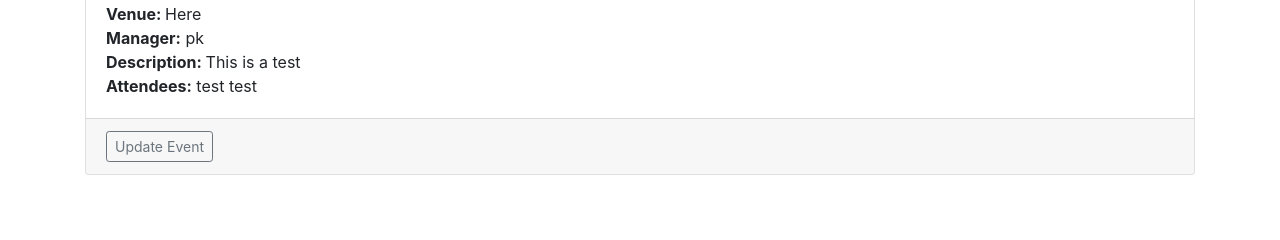
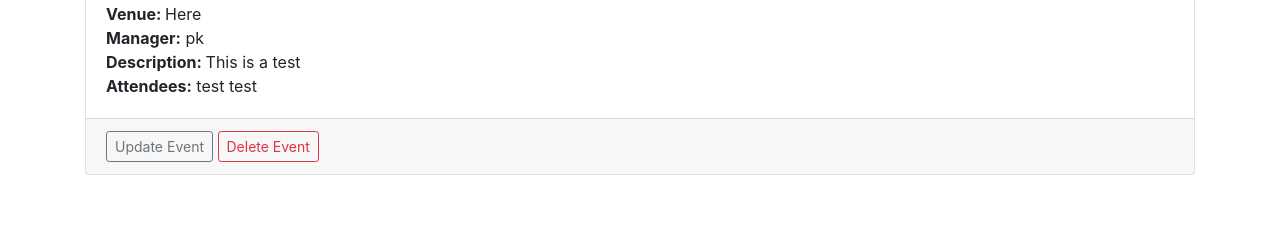
Before and after one commit to fatpat314/dog_aunt, a Django app: page /events/ in a window 1280 px wide. Shown: the part 264-504 px from the top of the page. Run offline with Django 3.2, Linux system fonts and the light colour scheme; data comes from the database, SQL or seed files in the repository; both versions use the stored data as it was after the commit; some libraries are stand-ins or nearby versions.

Commit message:
delete venue and event initiated

```diff
--- a/events/templates/events/event_list.html
+++ b/events/templates/events/event_list.html
@@ -28,6 +28,7 @@
         </div>
         <div class="card-footer text-muted">
             <a href="{% url 'update_event' event.id%}" class="btn btn-outline-secondary btn-sm">Update Event</a>
+            <a href="{% url 'delete_event' event.id%}" class="btn btn-outline-danger btn-sm">Delete Event</a>
         </div>
       </div>
     {% endfor %}
--- a/events/templates/events/venue.html
+++ b/events/templates/events/venue.html
@@ -11,6 +11,7 @@
                 </td>
                 <td align="right">
                     <a href="{% url 'update_venue' venue.id %}" class="btn btn-outline-secondary btn-sm">Update</a>
+                    <a href="{% url 'delete_venue' venue.id %}" class="btn btn-outline-danger btn-sm">Delete</a>
                 </td>
             </tr>
         {% endfor %}
--- a/events/urls.py
+++ b/events/urls.py
@@ -12,4 +12,6 @@ urlpatterns = [
     path('update_venue/<venue_id>/', views.update_venue, name='update_venue'),
     path('add_event/', views.add_event, name='add_event'),
     path('update_event/<event_id>/', views.update_event, name='update_event'),
+    path('delete_event/<event_id>', views.delete_event, name='delete_event'),
+    path('delete_venue/<venue_id>', views.delete_venue, name='delete_venue'),
 ]
--- a/events/views.py
+++ b/events/views.py
@@ -7,6 +7,16 @@ from .models import Event, Venue
 from .forms import VenueForm, EventForm
 
 # Create your views here.
+
+def delete_venue(request, venue_id):
+    venue = Venue.objects.get(pk=venue_id)
+    venue.delete()
+    return redirect('list_venue')
+
+def delete_event(request, event_id):
+    event = Event.objects.get(pk=event_id)
+    event.delete()
+    return redirect('list_events')
 
 def update_event(request, event_id):
     event = Event.objects.get(pk=event_id)
```
Also changed, not shown: db.sqlite3.
